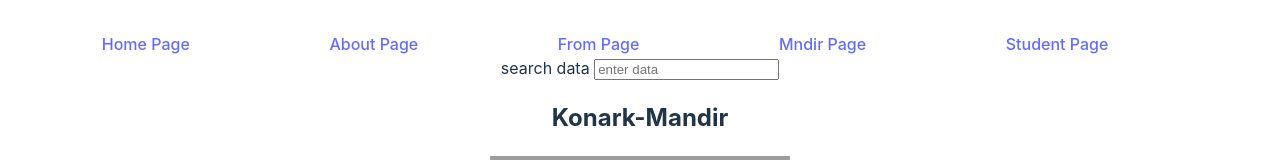
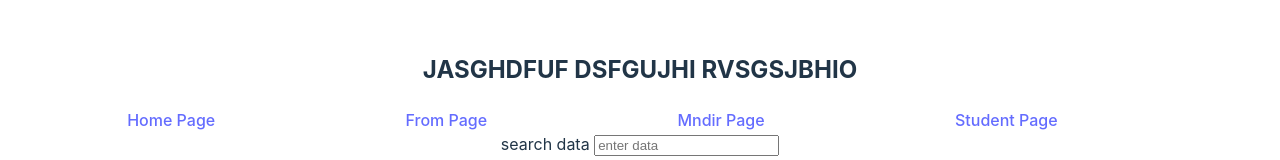
Before and after one commit to 1RISHABH-TRIPATHI/react-router-dom, a React (Vite) app: page /mandir in a window 1280 px wide. Shown: the top 160 px of the page. Built offline with nearby package versions, Linux system fonts and the light colour scheme; grey boxes are pictures that could not be loaded.

Commit message:
useRouters

```diff
--- a/src/App.jsx
+++ b/src/App.jsx
@@ -1,12 +1,17 @@
+import { BrowserRouter } from 'react-router-dom'
 import './App.css'
-import RouTeR2 from './router/router2'
+import Router3 from './router/routeraa'
+// import RouTeR2 from './router/router2'
 
 
 function App() {
 
   return (
     <>
-     <RouTeR2 />
+     {/* <RouTeR2 /> */}
+    <BrowserRouter>
+      <Router3 />
+    </BrowserRouter>
     </>
   )
 }
--- a/src/component/Navbar.jsx
+++ b/src/component/Navbar.jsx
@@ -2,14 +2,15 @@
 import React from "react";
 import axios from 'axios'
 import { Link, useOutlet,Await } from "react-router-dom";
-import UseErrorAsynce from "./UseAsyncError";
 
 function Navbar() {
 	return (
 		< >
+          <h2>
+               JASGHDFUF DSFGUJHI RVSGSJBHIO
+          </h2>
                <div style={{display:'flex',justifyContent:'space-evenly'}}>
                <Link to='/'  > Home Page </Link> <br />
-                <Link to='about'  > About Page </Link> <br />
                 <Link to='form'  > From Page </Link> <br />
                 <Link to='mandir'  > Mndir Page </Link> <br />
                 <Link to='Student'  > Student Page </Link> <br />
--- a/src/component/data_MnApi.jsx
+++ b/src/component/data_MnApi.jsx
@@ -5,7 +5,7 @@ import ShowMNI from './ShowMNI';
 import SearchBar from './seeachBar';
 import { useSearchParams } from 'react-router-dom';
 
-function data_MnApi() {
+function MNApi() {
     const data=[
         {
             id:1,
@@ -348,4 +348,4 @@ function data_MnApi() {
   )
 }
 
-export default data_MnApi
+export default MNApi
--- /dev/null
+++ b/src/router/routeraa.jsx
@@ -0,0 +1,38 @@
+/* eslint-disable react-hooks/rules-of-hooks */
+/* eslint-disable no-unused-vars */
+import React from 'react'
+import { useRoutes } from 'react-router-dom'
+import Navbar from '../component/Navbar'
+import Home from '../component/home'
+import Form from '../component/form'
+import MNApi from '../component/data_MnApi'
+function Router3() {
+    const element=useRoutes([
+        {
+            path:'/',
+            element:<Navbar />,
+            children:[
+                {
+                    path:'',
+                    element:<Home />
+                },
+                {
+                    path:'form',
+                    element:<Form/>,
+                },
+                {
+                    path:'Student',
+                    element:<Form/>,
+
+                },
+                {
+                    path:'mandir',
+                    element:<MNApi />
+                },
+            ],
+        },
+    ]);
+    return element;
+}
+
+export default Router3
```
